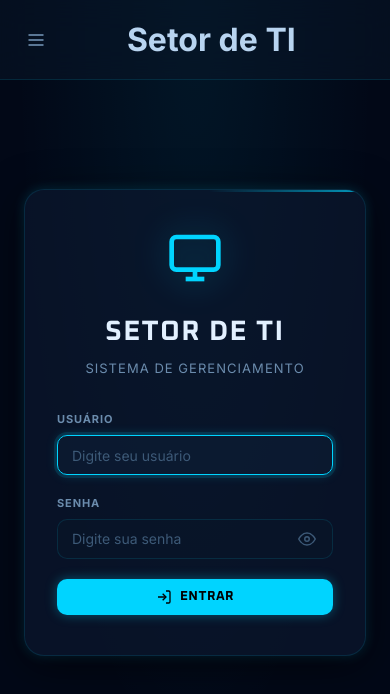
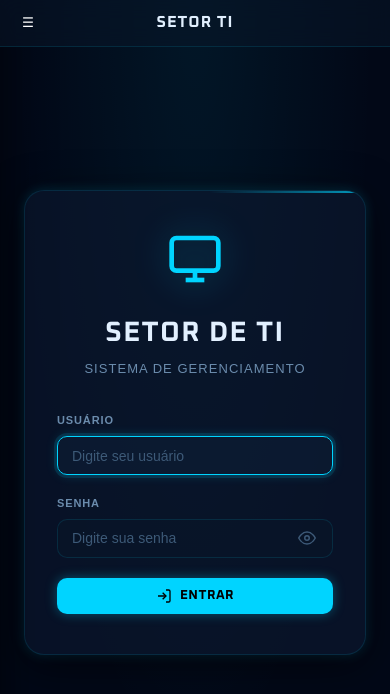
Before and after one commit to Firmo-2112/Ti_base, a website: page index.html in a window 390 px wide. Drawn offline with nearby package versions, Linux system fonts and the light colour scheme.

Commit message:
Add files via upload

```diff
--- a/index.html
+++ b/index.html
@@ -8,17 +8,190 @@
     <link href="https://fonts.googleapis.com/css2?family=Inter:wght@300;400;500;600;700&family=JetBrains+Mono:wght@400;500&display=swap" rel="stylesheet">
 </head>
 
-<header class="mobile-header">
-    <button class="mobile-menu-btn" id="menuToggle">
-        <svg viewBox="0 0 24 24" fill="none" stroke="currentColor" stroke-width="2">
-            <line x1="3" y1="6" x2="21" y2="6"/>
-            <line x1="3" y1="12" x2="21" y2="12"/>
-            <line x1="3" y1="18" x2="21" y2="18"/>
-        </svg>
-    </button>
 
-    <h1 class="mobile-title">Setor de TI</h1>
-</header>
+<!DOCTYPE html>
+<html lang="pt-BR">
+<head>
+<meta charset="UTF-8">
+<meta name="viewport" content="width=device-width, initial-scale=1.0">
+<title>Setor TI</title>
+
+<style>
+:root{
+--bg-card: rgba(13,26,48,0.65);
+--bg-surface: rgba(10,22,40,0.55);
+--bg-elevated: rgba(15,31,56,0.55);
+--primary:#00d4ff;
+--text:#e2f0ff;
+}
+
+body{
+margin:0;
+font-family:Arial;
+background:#020817;
+color:var(--text);
+overflow-x:hidden;
+}
+
+/* BACKGROUND BINÁRIO */
+canvas{
+position:fixed;
+top:0;
+left:0;
+width:100%;
+height:100%;
+z-index:0;
+opacity:.2;
+}
+
+/* SIDEBAR */
+.sidebar{
+width:250px;
+background:var(--bg-surface);
+height:100vh;
+position:fixed;
+left:0;
+top:0;
+transition:.3s;
+padding:20px;
+z-index:10;
+backdrop-filter:blur(10px);
+}
+
+.sidebar.active{
+transform:translateX(0);
+}
+
+.sidebar.hidden{
+transform:translateX(-100%);
+}
+
+/* MAIN */
+.main{
+margin-left:250px;
+padding:20px;
+}
+
+/* HEADER MOBILE */
+.mobile-header{
+display:none;
+justify-content:center;
+align-items:center;
+position:sticky;
+top:0;
+background:var(--bg-surface);
+padding:10px;
+z-index:20;
+backdrop-filter:blur(10px);
+}
+
+.mobile-title{
+text-align:center;
+width:100%;
+}
+
+.mobile-menu-btn{
+position:absolute;
+left:10px;
+background:none;
+border:none;
+color:white;
+}
+
+/* CARDS */
+.card{
+background:var(--bg-card);
+padding:20px;
+border-radius:10px;
+margin-bottom:20px;
+backdrop-filter:blur(10px);
+}
+
+/* MOBILE */
+@media(max-width:768px){
+.sidebar{
+transform:translateX(-100%);
+}
+
+.main{
+margin-left:0;
+}
+
+.mobile-header{
+display:flex;
+}
+}
+</style>
+</head>
+
+<body>
+
+<canvas id="matrix"></canvas>
+
+<div class="sidebar hidden" id="sidebar">
+<h2>Setor TI</h2>
+<p>Menu</p>
+</div>
+
+<div class="mobile-header">
+<button class="mobile-menu-btn" id="menuToggle">☰</button>
+<h1 class="mobile-title">Setor TI</h1>
+</div>
+
+<div class="main">
+<div class="card">Dashboard</div>
+<div class="card">Estoque</div>
+<div class="card">Serviços</div>
+</div>
+
+<script>
+// MENU
+const btn = document.getElementById('menuToggle');
+const sidebar = document.getElementById('sidebar');
+
+btn.onclick = () => {
+sidebar.classList.toggle('hidden');
+};
+
+// FUNDO BINÁRIO
+const canvas = document.getElementById('matrix');
+const ctx = canvas.getContext('2d');
+
+canvas.height = window.innerHeight;
+canvas.width = window.innerWidth;
+
+const letters = '01';
+const fontSize = 14;
+const columns = canvas.width / fontSize;
+
+const drops = [];
+for(let x=0;x<columns;x++) drops[x]=1;
+
+function draw(){
+ctx.fillStyle = 'rgba(0,0,0,0.05)';
+ctx.fillRect(0,0,canvas.width,canvas.height);
+
+ctx.fillStyle = '#00d4ff';
+ctx.font = fontSize+'px monospace';
+
+for(let i=0;i<drops.length;i++){
+const text = letters[Math.floor(Math.random()*letters.length)];
+ctx.fillText(text,i*fontSize,drops[i]*fontSize);
+
+if(drops[i]*fontSize>canvas.height && Math.random()>0.975)
+drops[i]=0;
+
+ drops[i]++;
+}
+}
+
+setInterval(draw,33);
+</script>
+
+</body>
+</html>
+
+
 
 <body>
     <!-- Tela de Login -->
--- a/styles.css
+++ b/styles.css
@@ -21,9 +21,7 @@
     --bg-base:        #060d1f;
     --bg-surface:     #0a1628;
     --bg-elevated:    #0f1f38;
-    --bg-card: rgba(13, 26, 48, 0.65);
-    --bg-surface: rgba(10, 22, 40, 0.55);
-    --bg-elevated: rgba(15, 31, 56, 0.55);
+    --bg-card:        #0d1a30;
     --bg-hover:       rgba(0, 212, 255, 0.05);
     --bg-overlay:     rgba(2, 8, 23, 0.85);
 
@@ -61,23 +59,12 @@
     --t-slow:   400ms var(--ease-out-expo);
 }
 
-.dashboard-card,
-.stat-card,
-.inventory-container,
-.snippets-container,
-.services-container {
-    backdrop-filter: blur(12px);
-    -webkit-backdrop-filter: blur(12px);
-}
-
 [data-theme="light"] {
     --bg-void:     #f0f4ff;
     --bg-base:     #e8effc;
     --bg-surface:  #ffffff;
     --bg-elevated: #f8faff;
-    --bg-card: rgba(13, 26, 48, 0.65);
-    --bg-surface: rgba(10, 22, 40, 0.55);
-    --bg-elevated: rgba(15, 31, 56, 0.55);
+    --bg-card:     #ffffff;
     --bg-hover:    rgba(0, 100, 200, 0.05);
     --bg-overlay:  rgba(240, 244, 255, 0.9);
 
@@ -270,7 +257,7 @@
 }
 
 .input-icon > svg:first-child {
-    position: static;
+    position: absolute;
     left: 0.875rem;
     width: 18px;
     height: 18px;
@@ -580,7 +567,7 @@
 .mobile-header {
     display: none;
     align-items: center;
-    justify-content: center; /* CENTRALIZA */
+    justify-content: space-between;
     padding: 0.875rem 1.25rem;
     background: var(--bg-surface);
     border-bottom: 1px solid var(--border);
@@ -588,11 +575,16 @@
     top: 0;
     z-index: 50;
     backdrop-filter: blur(16px);
+    -webkit-backdrop-filter: blur(16px);
 }
 
 .mobile-title {
-    text-align: center;
-    width: 100%;
+    font-family: 'Oxanium', sans-serif;
+    font-size: 1rem;
+    font-weight: 700;
+    letter-spacing: 0.06em;
+    text-transform: uppercase;
+    color: var(--text-bright);
 }
 
 .mobile-menu-btn {
@@ -1851,24 +1843,3 @@
 
     #binaryCanvas { display: none; }
 }
-
-@media (max-width: 768px) {
-    .mobile-header {
-        display: flex;
-    }
-
-    .sidebar {
-        transform: translateX(-100%);
-        position: fixed;
-    }
-
-    .sidebar.active {
-        transform: translateX(0);
-    }
-
-    .main-content {
-        margin-left: 0;
-    }
-}
-
-}
```
